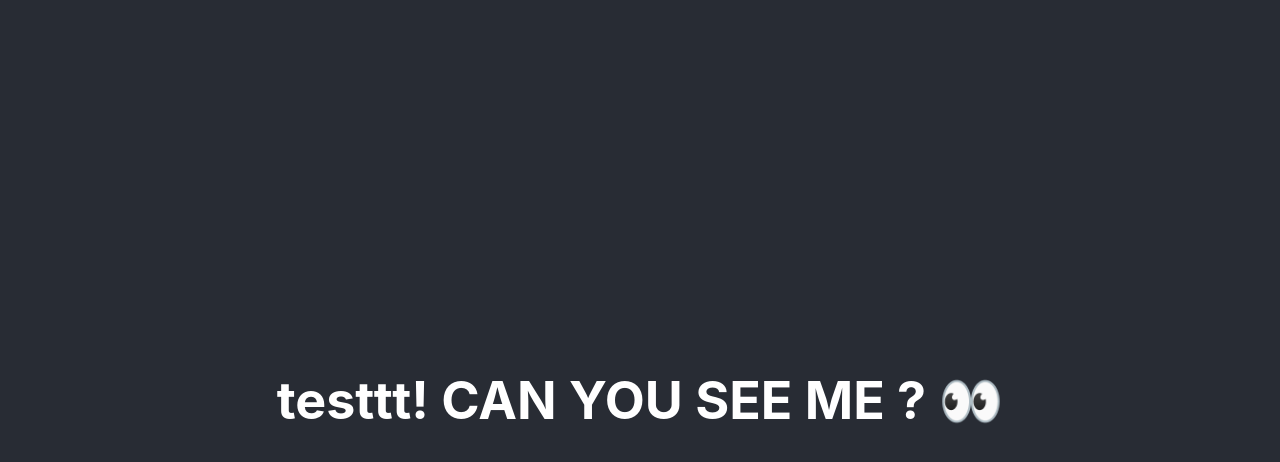
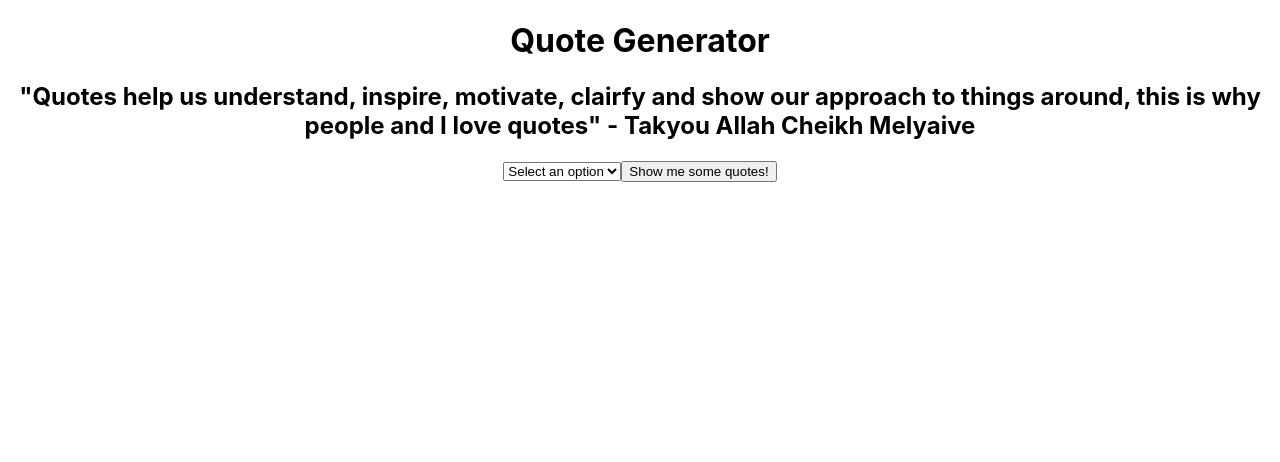
Before and after one commit to DiannaPlaza/dianna-plaza-project-three, a React (Create React App) app: page / in a window 1280 px wide. Shown: the top 462 px of the page. Built offline with nearby package versions, Linux system fonts and the light colour scheme; no server answers.

Commit message:
created axios call, used State for the data returned from the API call

```diff
--- a/package.json
+++ b/package.json
@@ -6,6 +6,7 @@
     "@testing-library/jest-dom": "^5.16.4",
     "@testing-library/react": "^13.3.0",
     "@testing-library/user-event": "^13.5.0",
+    "axios": "^0.27.2",
     "react": "^18.2.0",
     "react-dom": "^18.2.0",
     "react-scripts": "5.0.1",
--- a/src/App.css
+++ b/src/App.css
@@ -2,16 +2,7 @@
   text-align: center;
 }
 
-.App-logo {
-  height: 40vmin;
-  pointer-events: none;
-}
 
-@media (prefers-reduced-motion: no-preference) {
-  .App-logo {
-    animation: App-logo-spin infinite 20s linear;
-  }
-}
 
 .App-header {
   background-color: #282c34;
@@ -27,12 +18,3 @@
 .App-link {
   color: #61dafb;
 }
-
-@keyframes App-logo-spin {
-  from {
-    transform: rotate(0deg);
-  }
-  to {
-    transform: rotate(360deg);
-  }
-}
--- a/src/App.js
+++ b/src/App.js
@@ -1,13 +1,83 @@
 import './App.css';
 
+// import the axios package;
+import axios from 'axios';
+// import the useEffect Hook
+import {useEffect, useState} from 'react';
+import Header from './Header.js';
+import Form from './Form.js';
+
+
 function App() {
+  console.log('App has re-rendered')
+  // call the useState Hook to hold the array of quotes from the quoteable API
+  // the API resturns an array of objects, therefore we'll intialize state as an empty array
+  const [quoteTag, setQuoteTag] = useState([]);
+
+  useEffect( () =>{
+     // make the axios call within a useEffect
+
+    axios({
+
+     baseURL:'https://api.quotable.io/',
+     url: 'search/quotes',
+     method: "GET",
+     params:  {
+      fields: 'tags',
+      // need to update the fields property based on the user's selctions
+      query: 'inspirational'
+     },
+
+    }).then ( (apiData) =>{
+
+      // traverse through the response object to get to the array of puppy pics
+    console.log(apiData.data.results)
+
+    // take the data that is returned from the API and store it within state
+    setQuoteTag(apiData.data.results);
+
+    })
+
+  }, [] )
+  // define a function which will be passed as props to Form
+    // when this function is called -- by Form - it wil update a piece of state
+
+    const userSelection = function(event) {
+
+      // this function is called when the form is submitted, so it needs to tell the form NOT to refresh the page
+      event.preventDefault ();
+
+      console.log("chosen selection!")
+    }
+
   return (
     <div className="App">
-      <header className="App-header">
-        <h1>testtt! CAN YOU SEE ME ? 👀</h1>
-      </header>
+      <Header />
+      <Form handleSubmit={userSelection}/>
     </div>
   );
 }
 
 export default App;
+
+// *** App Component ***
+// Create state items to hold the quote data coming from the ZenQuotes API
+// - random quotes
+
+
+// Once the component has been loaded (mounted) call the local method (getQuotes) to get a list of random quotes to start
+
+// A local method (getQutoes) to make the third-party API call to ZenQuotes
+// - when successful, update the state (quote) with new data
+
+// A local method (onClick) to handle the onClick event to update state when user submits button to get quotes.
+
+// Render the application
+// - header
+// - use the imported Result component
+// - footer
+
+// *** Result Component ***
+// Create a component to display data from the third-party API
+// This component will get data (quotes) passed in as props
+// Use .map() to render out 10 pieces of data
--- /dev/null
+++ b/src/Form.js
@@ -0,0 +1,47 @@
+import { useState } from "react";
+
+
+
+const Form = ( props ) => {
+    const [selectValue, setSelectValue] = useState('placeholder')
+
+    console.log(props);
+    // we're tracking Two events within this component
+    // a change event on the select element
+    // the form submission
+
+    const handleChange = (event) => {
+        // log out the value of the user's selected option
+        console.log(event.target.value);
+
+        setSelectValue(event.target.value);
+    }
+
+    return (
+        <form
+            action=""
+            onSubmit={ props.handleSubmit }
+            >
+            <label htmlFor="quoteOptions"></label>
+            <select
+            name=""
+            id="quoteOptions"
+            // when a new option is selected "AKA" a change is detected withing the select -- fire a handleChange function
+            onChange={ handleChange }
+            // in order to convert this element into a "controlled component", it's value needs to be dictated by rreact
+            value={ selectValue }
+            >
+                <option value="placeholder disabled">Select an option</option>
+                <option value="inspirational">Inspirational</option>
+                <option value="wisdom">Wisdom</option>
+                <option value="life">Life</option>
+                <option value="happiness">Happiness</option>
+                <option value="success">Success</option>
+                <option value="future">Future</option>
+            </select>
+            <button> Show me some quotes!</button>
+        </form>
+    )
+}
+
+export default Form;
--- /dev/null
+++ b/src/Header.js
@@ -0,0 +1,10 @@
+const Header = () => {
+    return (
+        <header>
+            <h1>Quote Generator</h1>
+            <h2>"Quotes help us understand, inspire, motivate, clairfy and show our approach to things around, this is why people and I love quotes" - Takyou Allah Cheikh Melyaive</h2>
+        </header>
+    )
+}
+
+export default Header;
```
Also changed, not shown: src/DisplayQuotes.js (added), 1 other file (tests, documents, lock files or other folders).
